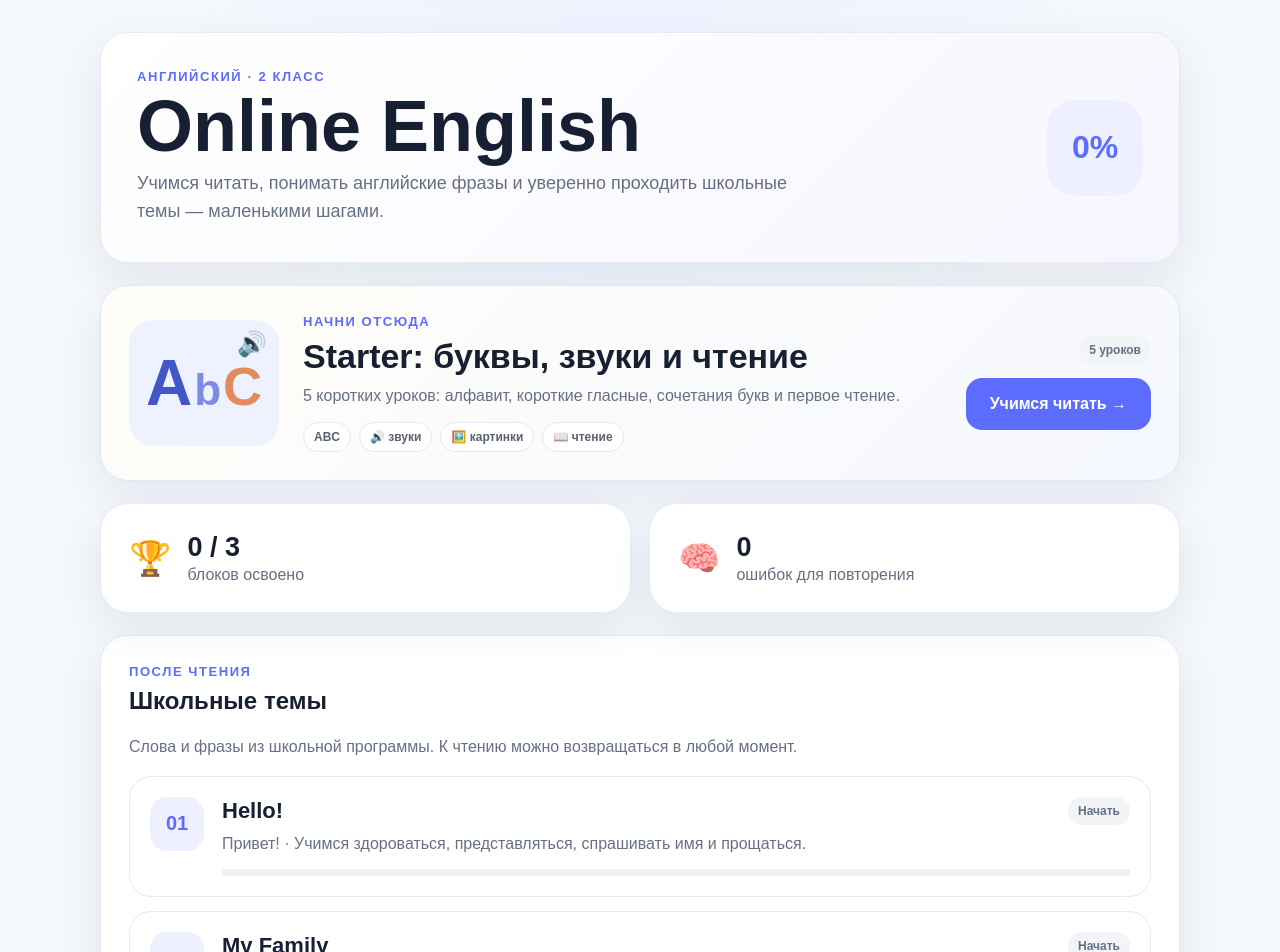
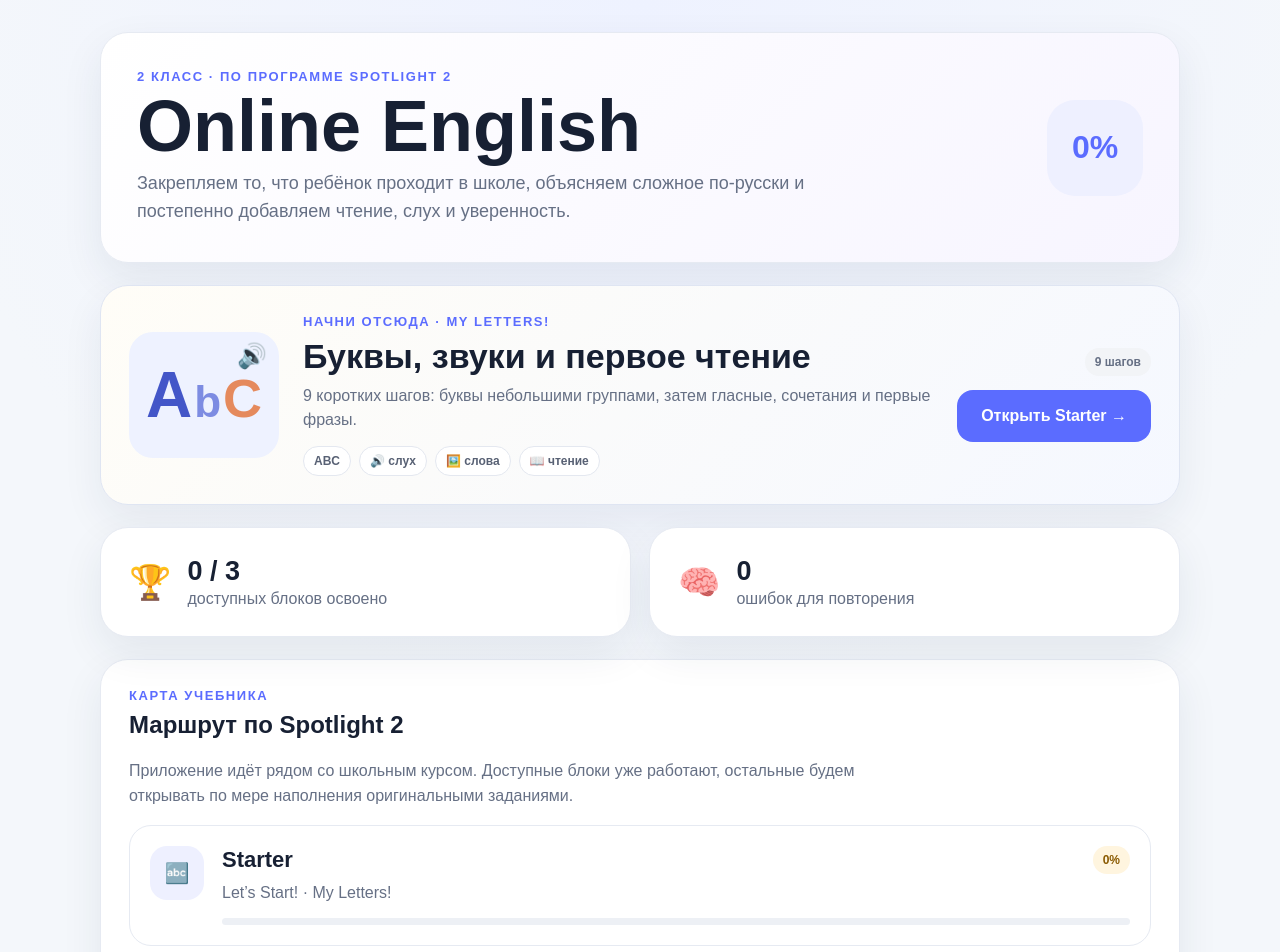
Before and after one commit to mamacita8689-hue/Online_English, a Next.js app: page / in a window 1280 px wide. Shown: the top 952 px of the page. Built offline with nearby package versions, Linux system fonts and the light colour scheme.

Commit message:
feat: show Spotlight 2 course roadmap on home page

```diff
--- a/src/components/CourseHome.tsx
+++ b/src/components/CourseHome.tsx
@@ -5,6 +5,17 @@
 import { courseUnits } from '@/content/units';
 import { readingLessons } from '@/content/reading/course';
 import { getMistakes, getProgress } from '@/lib/storage';
+
+const spotlightRoadmap = [
+  { title: 'Starter', subtitle: 'Let’s Start! · My Letters!', icon: '🔤', status: 'active' },
+  { title: 'Hello!', subtitle: 'Приветствие, имя, простые фразы', icon: '👋', href: '/lesson/unit-01-hello' },
+  { title: 'My Family', subtitle: 'Семья и знакомство с близкими', icon: '👨‍👩‍👧', href: '/lesson/unit-02-family' },
+  { title: 'Module 1', subtitle: 'My Home! · дом и комнаты', icon: '🏠', status: 'planned' },
+  { title: 'Module 2', subtitle: 'My Birthday! · числа, возраст, еда', icon: '🎂', status: 'planned' },
+  { title: 'Module 3', subtitle: 'My Animals! · животные и действия', icon: '🐾', status: 'planned' },
+  { title: 'Module 4', subtitle: 'My Toys! · игрушки, цвета, предлоги', icon: '🧸', status: 'planned' },
+  { title: 'Module 5', subtitle: 'My Holidays! · одежда, погода, каникулы', icon: '☀️', status: 'planned' },
+];
 
 export default function CourseHome() {
   const [progress, setProgress] = useState<ReturnType<typeof getProgress>>({});
@@ -34,9 +45,9 @@
     <main className="app-shell">
       <section className="hero-card course-hero refreshed-hero">
         <div>
-          <p className="eyebrow">Английский · 2 класс</p>
+          <p className="eyebrow">2 класс · по программе Spotlight 2</p>
           <h1>Online English</h1>
-          <p className="hero-subtitle">Учимся читать, понимать английские фразы и уверенно проходить школьные темы — маленькими шагами.</p>
+          <p className="hero-subtitle">Закрепляем то, что ребёнок проходит в школе, объясняем сложное по-русски и постепенно добавляем чтение, слух и уверенность.</p>
         </div>
         <div className="hero-badge" aria-label={`Прогресс ${overall}%`}>{overall}%</div>
       </section>
@@ -44,21 +55,21 @@
       <section className="reading-entry-card">
         <div className="reading-entry-visual" aria-hidden="true"><span className="abc-stack"><b>A</b><b>b</b><b>C</b></span><span className="reading-sound">🔊</span></div>
         <div className="reading-entry-copy">
-          <p className="eyebrow">Начни отсюда</p>
-          <h2>Starter: буквы, звуки и чтение</h2>
-          <p>5 коротких уроков: алфавит, короткие гласные, сочетания букв и первое чтение.</p>
-          <div className="starter-tags"><span>ABC</span><span>🔊 звуки</span><span>🖼️ картинки</span><span>📖 чтение</span></div>
+          <p className="eyebrow">Начни отсюда · My Letters!</p>
+          <h2>Буквы, звуки и первое чтение</h2>
+          <p>9 коротких шагов: буквы небольшими группами, затем гласные, сочетания и первые фразы.</p>
+          <div className="starter-tags"><span>ABC</span><span>🔊 слух</span><span>🖼️ слова</span><span>📖 чтение</span></div>
         </div>
         <div className="reading-entry-action">
-          <span className={`status-pill ${readingDone ? 'done' : readingPercent > 0 ? 'started' : ''}`}>{readingDone ? '✓ Освоено' : readingPercent > 0 ? `${readingPercent}%` : '5 уроков'}</span>
-          <Link className="primary-button" href="/reading">Учимся читать →</Link>
+          <span className={`status-pill ${readingDone ? 'done' : readingPercent > 0 ? 'started' : ''}`}>{readingDone ? '✓ Освоено' : readingPercent > 0 ? `${readingPercent}%` : '9 шагов'}</span>
+          <Link className="primary-button" href="/reading">Открыть Starter →</Link>
         </div>
       </section>
 
       <section className="dashboard-grid">
         <article className="panel stat-card">
           <span className="stat-icon">🏆</span>
-          <div><strong>{completedBlocks} / {totalBlocks}</strong><span>блоков освоено</span></div>
+          <div><strong>{completedBlocks} / {totalBlocks}</strong><span>доступных блоков освоено</span></div>
         </article>
         <Link className="panel stat-card stat-link" href="/mistakes">
           <span className="stat-icon">🧠</span>
@@ -68,28 +79,37 @@
 
       <section className="panel">
         <div className="section-heading">
-          <div><p className="eyebrow">После чтения</p><h2>Школьные темы</h2><p className="section-copy">Слова и фразы из школьной программы. К чтению можно возвращаться в любой момент.</p></div>
+          <div>
+            <p className="eyebrow">Карта учебника</p>
+            <h2>Маршрут по Spotlight 2</h2>
+            <p className="section-copy">Приложение идёт рядом со школьным курсом. Доступные блоки уже работают, остальные будем открывать по мере наполнения оригинальными заданиями.</p>
+          </div>
         </div>
         <div className="unit-list">
-          {courseUnits.map((unit) => {
-            const lesson = unit.lessons[0];
-            const item = progress[`${unit.id}:${lesson.id}`];
-            const percent = item?.bestPercent ?? 0;
-            return (
-              <Link className="unit-card" href={`/lesson/${unit.id}`} key={unit.id}>
-                <div className="unit-number">{String(unit.order).padStart(2, '0')}</div>
+          {spotlightRoadmap.map((item, index) => {
+            const content = (
+              <>
+                <div className="unit-number">{item.icon}</div>
                 <div className="unit-copy">
                   <div className="unit-title-row">
-                    <h3>{unit.title}</h3>
-                    <span className={`status-pill ${item?.completed ? 'done' : percent > 0 ? 'started' : ''}`}>
-                      {item?.completed ? '✓ Освоено' : percent > 0 ? `${percent}%` : 'Начать'}
+                    <h3>{item.title}</h3>
+                    <span className={`status-pill ${item.status === 'planned' ? '' : 'started'}`}>
+                      {item.status === 'planned' ? 'Скоро' : item.status === 'active' ? `${readingPercent}%` : 'Открыть'}
                     </span>
                   </div>
-                  <p>{unit.titleRu} · {unit.descriptionRu}</p>
-                  <div className="mini-progress"><div style={{ width: `${percent}%` }} /></div>
+                  <p>{item.subtitle}</p>
+                  {item.status === 'active' && <div className="mini-progress"><div style={{ width: `${readingPercent}%` }} /></div>}
                 </div>
-              </Link>
+              </>
             );
+
+            if (item.href) {
+              return <Link className="unit-card" href={item.href} key={`${item.title}-${index}`}>{content}</Link>;
+            }
+            if (item.status === 'active') {
+              return <Link className="unit-card" href="/reading" key={`${item.title}-${index}`}>{content}</Link>;
+            }
+            return <article className="unit-card" key={`${item.title}-${index}`} aria-disabled="true">{content}</article>;
           })}
         </div>
       </section>
```
